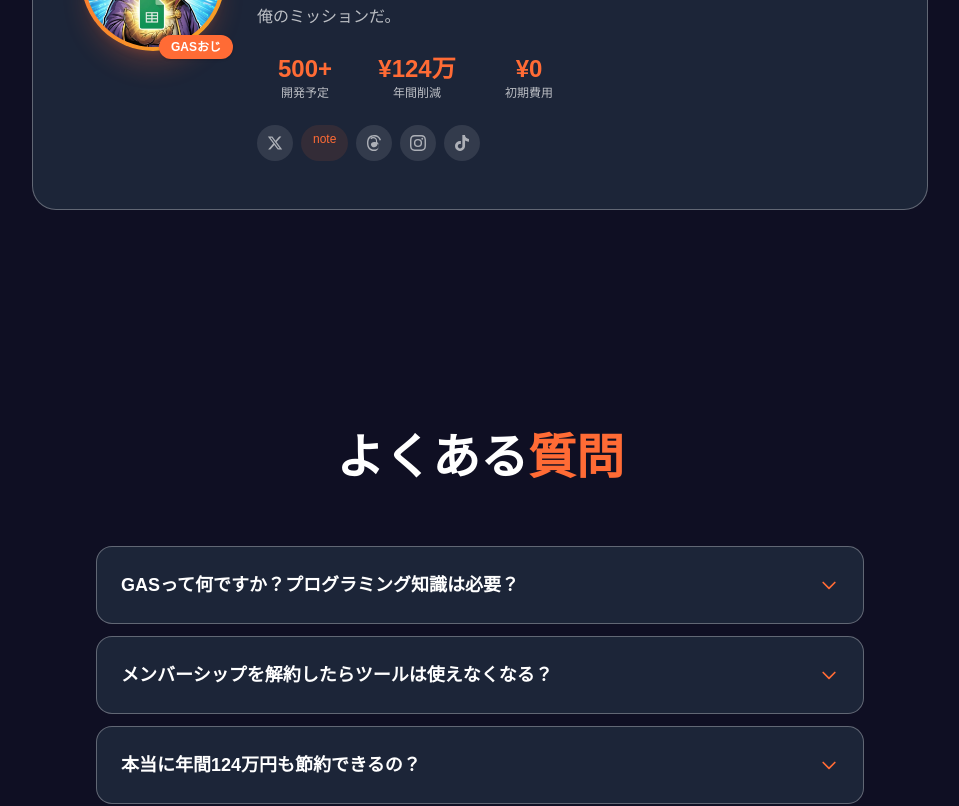
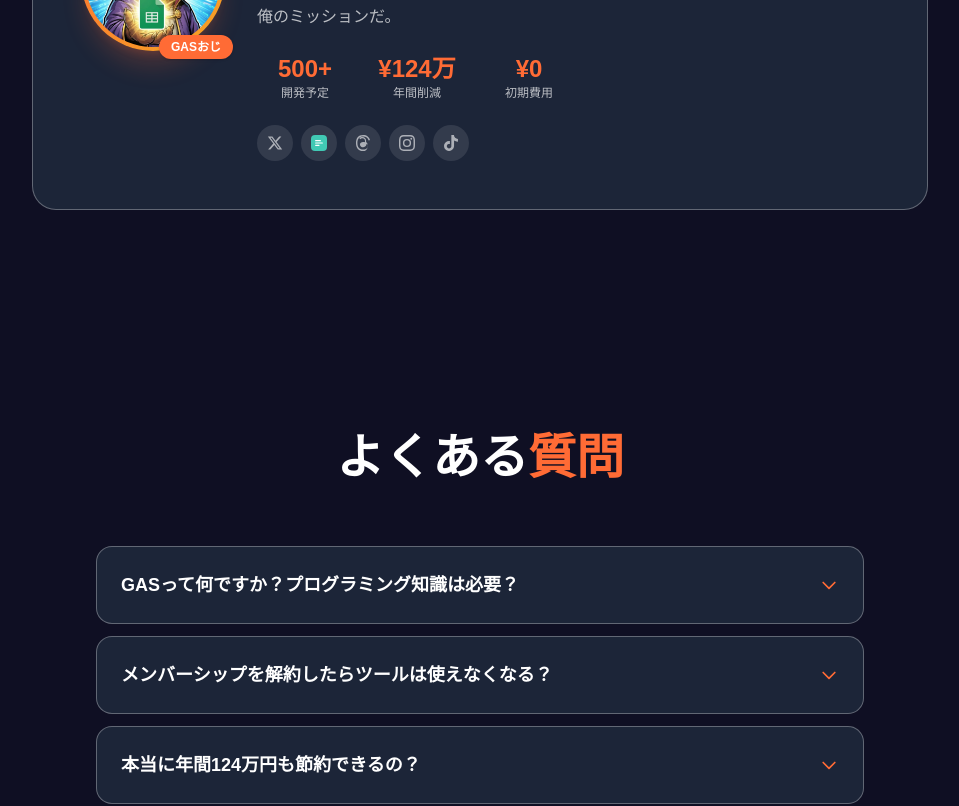
Before and after one commit to rebirth-ai/gasoji-labo-lp, a Next.js app: page / in a window 1280 px wide. Shown: the part 10200-11006 px from the top of the page, without its empty margins (160-1119 px from the left). Built offline with nearby package versions, Linux system fonts and the light colour scheme.

Commit message:
v15.11: noteアイコンを正規緑ロゴSVGに変更（プロフィール+フッター）

```diff
--- a/components/Footer.tsx
+++ b/components/Footer.tsx
@@ -12,7 +12,9 @@ export default function Footer() {
             <a href="https://x.com/yuyukuma0810" className="text-white/60 hover:text-white transition-colors" aria-label="X">
               <svg className="w-5 h-5" viewBox="0 0 24 24" fill="currentColor"><path d="M18.244 2.25h3.308l-7.227 8.26 8.502 11.24H16.17l-5.214-6.817L4.99 21.75H1.68l7.73-8.835L1.254 2.25H8.08l4.713 6.231zm-1.161 17.52h1.833L7.084 4.126H5.117z"/></svg>
             </a>
-            <a href="https://note.com/yuyukuma_gasoji" className="text-sm font-medium text-white/60 hover:text-[#FF6B35] transition-colors">note</a>
+            <a href="https://note.com/yuyukuma_gasoji" className="text-white/60 hover:text-white transition-colors" aria-label="note">
+              <svg className="w-5 h-5" viewBox="0 0 24 24" fill="none"><rect width="24" height="24" rx="6" fill="#41C9B4"/><path d="M7 8.5h7m-7 3.5h10m-10 3.5h5" stroke="#fff" strokeWidth="1.8" strokeLinecap="round"/></svg>
+            </a>
             <a href="https://note.com/yuyukuma_gasoji/membership" className="text-sm font-medium text-white/60 hover:text-[#FF6B35] transition-colors flex items-center gap-1">
               <svg className="w-4 h-4" fill="currentColor" viewBox="0 0 20 20"><path fillRule="evenodd" d="M10 2a1 1 0 01.832.445l1.96 2.94 3.467.694a1 1 0 01.62 1.56l-2.318 2.783.327 3.515a1 1 0 01-1.32 1.07L10 13.462l-3.568 1.545a1 1 0 01-1.32-1.07l.327-3.515L3.121 7.64a1 1 0 01.62-1.56l3.467-.695 1.96-2.94A1 1 0 0110 2z" clipRule="evenodd"/></svg>
               メンバーシップ
--- a/components/Profile.tsx
+++ b/components/Profile.tsx
@@ -46,7 +46,9 @@ export default function Profile() {
                 <a href="https://x.com/yuyukuma0810" className="rounded-full bg-white/10 p-2.5 text-white/60 hover:bg-white/20 hover:text-white transition-colors" aria-label="X (Twitter)">
                   <svg className="w-4 h-4" viewBox="0 0 24 24" fill="currentColor"><path d="M18.244 2.25h3.308l-7.227 8.26 8.502 11.24H16.17l-5.214-6.817L4.99 21.75H1.68l7.73-8.835L1.254 2.25H8.08l4.713 6.231zm-1.161 17.52h1.833L7.084 4.126H5.117z"/></svg>
                 </a>
-                <a href="https://note.com/yuyukuma_gasoji" className="rounded-full bg-[#FF6B35]/10 px-3 py-1.5 text-xs font-medium text-[#FF6B35] hover:bg-[#FF6B35]/20 transition-colors">note</a>
+                <a href="https://note.com/yuyukuma_gasoji" className="rounded-full bg-white/10 p-2.5 hover:bg-white/20 transition-colors" aria-label="note">
+                  <svg className="w-4 h-4" viewBox="0 0 24 24" fill="none"><rect width="24" height="24" rx="6" fill="#41C9B4"/><path d="M7 8.5h7m-7 3.5h10m-10 3.5h5" stroke="#fff" strokeWidth="1.8" strokeLinecap="round"/></svg>
+                </a>
                 <a href="https://www.threads.net/@yuyukuma0810" className="rounded-full bg-white/10 p-2.5 text-white/60 hover:bg-white/20 hover:text-white transition-colors" aria-label="Threads">
                   <svg className="w-4 h-4" viewBox="0 0 24 24" fill="currentColor"><path d="M12.186 24h-.007c-3.581-.024-6.334-1.205-8.184-3.509C2.35 18.44 1.5 15.586 1.472 12.01v-.017C1.5 8.418 2.35 5.564 3.995 3.515 5.845 1.211 8.598.03 12.179.006h.014c2.746.02 5.043.725 6.826 2.098 1.677 1.29 2.858 3.13 3.509 5.467l-2.04.569c-1.104-3.96-3.898-5.984-8.304-6.015-2.91.022-5.11.936-6.54 2.717C4.307 6.504 3.616 8.914 3.589 12c.027 3.086.718 5.496 2.057 7.164 1.43 1.783 3.631 2.698 6.54 2.717 2.623-.02 4.358-.631 5.8-2.045 1.647-1.613 1.618-3.593 1.09-4.798-.31-.71-.873-1.3-1.634-1.75-.192 1.352-.622 2.446-1.284 3.272-.886 1.102-2.14 1.704-3.73 1.79-1.202.065-2.361-.218-3.259-.801-1.063-.689-1.685-1.74-1.752-2.96-.065-1.187.408-2.26 1.33-3.017.88-.723 2.082-1.137 3.473-1.2h.01c1.007-.032 1.907.096 2.68.38.07-.502.106-.997.106-1.482 0-1.3-.344-2.342-1.02-3.093-.71-.788-1.755-1.206-3.018-1.209h-.005c-1.248.007-2.266.437-2.955 1.247l-1.5-1.39c1.067-1.252 2.56-1.907 4.455-1.916h.008c1.786.01 3.262.632 4.267 1.8.965 1.12 1.455 2.62 1.455 4.46 0 .496-.04 1.003-.12 1.51 1.77 1.08 2.63 3.04 2.63 5.36 0 3.81-1.66 6.54-4.68 7.92-1.73.79-3.73 1.23-5.96 1.23z"/></svg>
                 </a>
```
